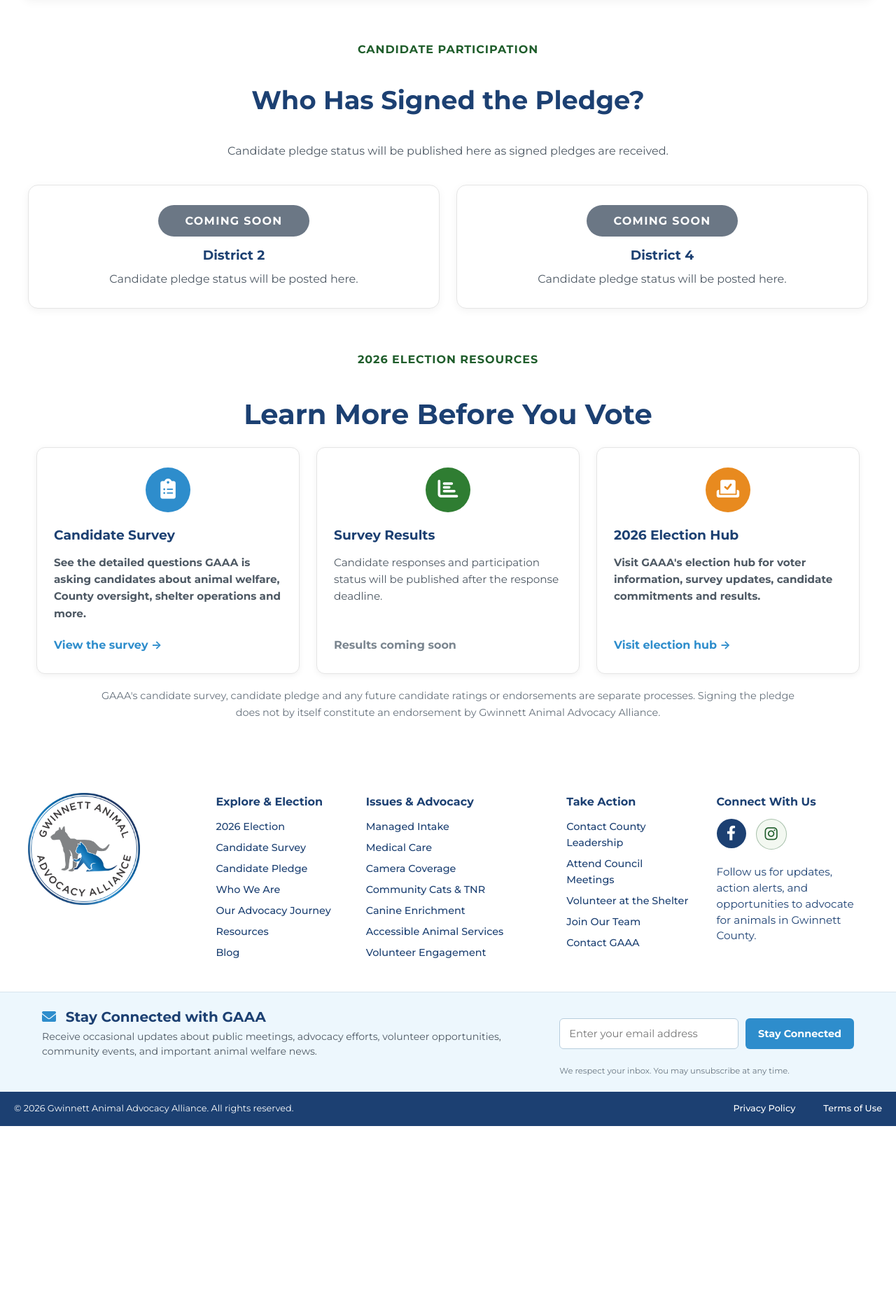
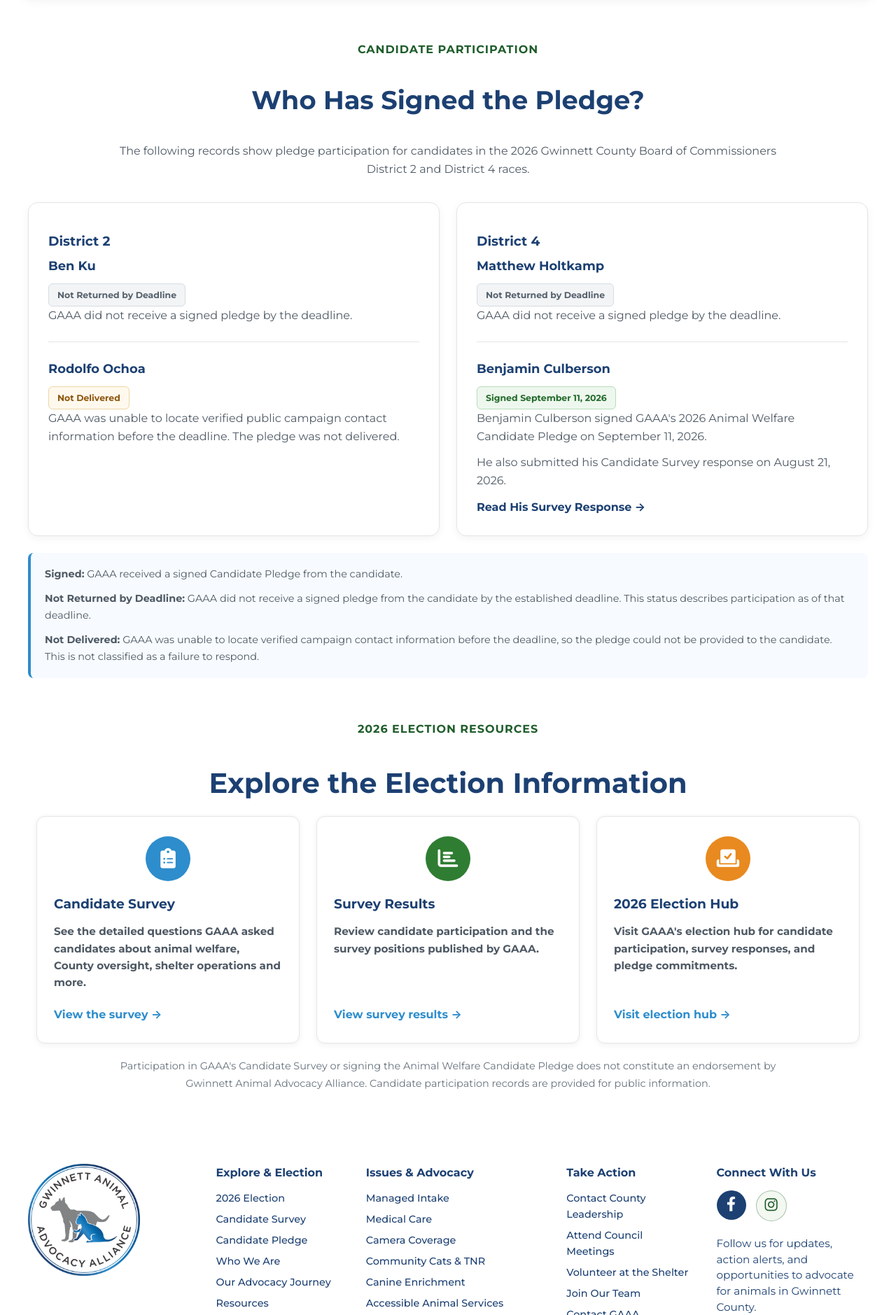
Before and after one commit to whitleybacon/gwinnett-animal-advocacy-alliance, a Jekyll site: the page built from election-2026/candidate-pledge/index.html, in a window 1280 px wide. Shown: the part 3809-5688 px from the top of the page at 70% size. Built offline with Jekyll 4.4.1, drawn with Linux system fonts in a browser that asks for light colours; before the commit the page ends 5418 px from its top, so only the background shows below that.

Commit message:
Update index.html

```diff
--- a/election-2026/candidate-pledge/index.html
+++ b/election-2026/candidate-pledge/index.html
@@ -233,6 +233,7 @@
     border: 1px solid #e5e5e5;
     border-radius: 14px;
     box-shadow: 0 3px 12px rgba(0,0,0,.05);
+    text-align: left;
   }
 
   .signer-card h3 {
@@ -242,10 +243,77 @@
 
   .signer-card p {
     margin: 0;
+    line-height: 1.6;
   }
 
-  .status-badge.badge-pending {
-    background: #6b7785;
+  .signer-card p + p {
+    margin-top: 12px;
+  }
+
+  .signer-card .candidate-entry + .candidate-entry {
+    margin-top: 24px;
+    padding-top: 24px;
+    border-top: 1px solid #e5e5e5;
+  }
+
+  .signer-card .candidate-entry h4 {
+    color: var(--accent);
+    font-size: 1.12rem;
+    margin: 0 0 10px;
+  }
+
+  .signer-card .candidate-entry a {
+    display: inline-block;
+    margin-top: 12px;
+    color: var(--accent);
+    font-weight: 700;
+  }
+
+  .pledge-status {
+    display: inline-block;
+    padding: 7px 12px;
+    border-radius: 6px;
+    font-size: .78rem;
+    font-weight: 800;
+    line-height: 1.4;
+  }
+
+  .pledge-status.signed {
+    background: #edf7ee;
+    color: #246b2a;
+    border: 1px solid #b9dcbc;
+  }
+
+  .pledge-status.not-returned {
+    background: #f2f4f6;
+    color: #56616c;
+    border: 1px solid #d7dde2;
+  }
+
+  .pledge-status.not-delivered {
+    background: #fff8ed;
+    color: #8c570b;
+    border: 1px solid #ead8a7;
+  }
+
+  .pledge-method {
+    max-width: 1200px;
+    margin: 24px auto 0;
+    padding: 18px 20px;
+    background: #f7fbff;
+    border-left: 4px solid var(--light);
+    border-radius: 8px;
+    text-align: left;
+    font-size: .9rem;
+    line-height: 1.7;
+  }
+
+  .pledge-method p {
+    margin: 0;
+  }
+
+  .pledge-method p + p {
+    margin-top: 10px;
   }
 
   .pledge-related {
@@ -261,25 +329,13 @@
     margin-top: 0;
   }
 
-  .pledge-related .results-coming-soon {
-    cursor: default;
-  }
-
-  .pledge-related .results-coming-soon:hover {
-    transform: none;
-    box-shadow: 0 2px 10px rgba(0,0,0,0.06);
-  }
-
-  .pledge-related .results-coming-soon span {
-    color: #7a858f;
-  }
-
   .pledge-note {
     max-width: 1000px;
     margin: 0 auto 35px;
     color: #66717c;
     font-size: .9rem;
     text-align: center;
+    line-height: 1.7;
   }
 
   @media (max-width: 768px) {
@@ -348,40 +404,70 @@
     .pledge-sign-actions .btn {
       width: auto;
     }
+
+    .signer-card {
+      padding: 24px 20px;
+    }
   }
 </style>
 
 <div class="pledge-page">
 
+  <!-- HERO -->
+
   <section class="page-hero">
+
     <img
       class="page-hero-mobile-img"
       src="/assets/candidate-pledge-hero-mobile.png"
       alt="Candidate pledge document with a pen in a civic setting">
 
     <div class="page-hero-content">
-      <span class="pledge-kicker">2026 Gwinnett County Election</span>
+
+      <span class="pledge-kicker">
+        2026 Gwinnett County Election
+      </span>
+
       <h1>Animal Welfare Candidate Pledge</h1>
+
       <p>
         A commitment to transparent leadership, independent oversight,
         humane care and measurable action for Gwinnett County's animals
         and residents.
       </p>
+
     </div>
+
   </section>
 
+
+  <!-- INTRODUCTION -->
+
   <section class="pledge-intro">
-    <span class="section-label">More Than a Campaign Promise</span>
-    <h2>Supporting animal welfare is easy to say. Meaningful change requires action.</h2>
+
+    <span class="section-label">
+      More Than a Campaign Promise
+    </span>
+
+    <h2>
+      Supporting animal welfare is easy to say.
+      Meaningful change requires action.
+    </h2>
+
     <p>
       The GAAA 2026 Animal Welfare Candidate Pledge asks candidates for the
       Gwinnett County Board of Commissioners to make clear, public commitments
       on the policies, oversight, funding and leadership decisions that directly
       affect animals throughout our community.
     </p>
+
   </section>
 
+
+  <!-- PLEDGE LEAD -->
+
   <div class="pledge-lead">
+
     <p>
       <strong>By signing the GAAA Animal Welfare Candidate Pledge,</strong>
       I commit to using my position on the Gwinnett County Board of Commissioners
@@ -389,29 +475,47 @@
       to ensure that animals entrusted to Gwinnett County receive the care and
       protection they deserve.
     </p>
+
   </div>
 
+
+  <!-- SEVEN PLEDGE COMMITMENTS -->
+
   <section class="pledge-section">
+
     <div class="pledge-grid">
 
+      <!-- COMMITMENT 1 -->
+
       <article class="pledge-card">
+
         <div class="pledge-card-top">
           <div class="pledge-number">1</div>
           <h3>Independent Oversight &amp; Community Voice</h3>
         </div>
+
         <p>
           I will support meaningful citizen and animal-advocate representation and an
           Animal Advisory Council that can independently ask questions, review information,
           request records and data, make recommendations, and advise the Board without
           interference or retaliation.
         </p>
+
       </article>
 
+
+      <!-- COMMITMENT 2 -->
+
       <article class="pledge-card">
+
         <div class="pledge-card-top">
           <div class="pledge-number">2</div>
-          <h3>Accountability, Transparency &amp; Protection for Those Who Speak Up</h3>
+          <h3>
+            Accountability, Transparency &amp;
+            Protection for Those Who Speak Up
+          </h3>
         </div>
+
         <p>
           I will hold Animal Welfare leadership and employees to meaningful standards of
           professionalism, animal care, regulatory compliance and accountability; seek
@@ -419,13 +523,19 @@
           up on corrective action; and support protections for employees, volunteers,
           Council members and others who raise legitimate concerns in good faith.
         </p>
+
       </article>
 
+
+      <!-- COMMITMENT 3 -->
+
       <article class="pledge-card">
+
         <div class="pledge-card-top">
           <div class="pledge-number">3</div>
           <h3>Independent Review &amp; Objective Oversight</h3>
         </div>
+
         <p>
           I will support a comprehensive independent operational audit and/or independent
           task force to evaluate Gwinnett's animal-welfare system, with measurable
@@ -434,13 +544,19 @@
           to protect animals and employees and provide objective evidence when incidents
           or complaints occur.
         </p>
+
       </article>
 
+
+      <!-- COMMITMENT 4 -->
+
       <article class="pledge-card">
+
         <div class="pledge-card-top">
           <div class="pledge-number">4</div>
           <h3>Stronger Animal Protection Laws &amp; Enforcement</h3>
         </div>
+
         <p>
           I will support stronger measures addressing irresponsible and backyard breeding;
           prohibiting retail sales of dogs, cats and rabbits from commercial breeding
@@ -449,13 +565,19 @@
           resources. Enforcement should be fair, consistent and focused on improving animal
           and community welfare.
         </p>
+
       </article>
 
+
+      <!-- COMMITMENT 5 -->
+
       <article class="pledge-card full">
+
         <div class="pledge-card-top">
           <div class="pledge-number">5</div>
           <h3>Prevention, Humane Care, Open Intake &amp; Lifesaving</h3>
         </div>
+
         <p>
           I will support prevention and lifesaving strategies including accessible
           spay/neuter, expanded TNR and community-cat programs, owner-retention resources,
@@ -467,13 +589,19 @@
           while investing in prevention, partnerships, overflow capacity and infrastructure
           needed to safely care for animals and reduce unnecessary euthanasia.
         </p>
+
       </article>
 
+
+      <!-- COMMITMENT 6 -->
+
       <article class="pledge-card">
+
         <div class="pledge-card-top">
           <div class="pledge-number">6</div>
           <h3>Public Data, Responsiveness &amp; Budget Accountability</h3>
         </div>
+
         <p>
           I will support meaningful public reporting of shelter outcomes, euthanasia,
           length of stay, capacity, medical care, enrichment, volunteer participation,
@@ -483,13 +611,19 @@
           should have measurable objectives, publicly reported results and meaningful
           oversight.
         </p>
+
       </article>
 
+
+      <!-- COMMITMENT 7 -->
+
       <article class="pledge-card">
+
         <div class="pledge-card-top">
           <div class="pledge-number">7</div>
           <h3>Leadership &amp; A Commitment to Act</h3>
         </div>
+
         <p>
           I recognize animal welfare as a County-government responsibility. I will listen
           to residents, advocates, volunteers, employees, professionals and advisory bodies;
@@ -498,19 +632,28 @@
           animals or residents, I will use the authority of the office to pursue meaningful,
           measurable change — even when that requires challenging the status quo.
         </p>
+
       </article>
 
     </div>
+
   </section>
 
+
+  <!-- FOR CANDIDATES -->
+
   <section class="pledge-sign-section">
+
     <span class="section-label">For Candidates</span>
+
     <h2>The Candidate Pledge</h2>
+
     <p>
       Candidates receiving the 2026 GAAA Candidate Survey will also receive a
       copy of the Animal Welfare Candidate Pledge. Candidates may sign and return
       the pledge to publicly affirm their commitment to the principles outlined above.
     </p>
+
     <p>
       Completing the Candidate Survey and signing the Candidate Pledge are separate
       opportunities for candidates to communicate their positions and commitments
@@ -518,84 +661,260 @@
     </p>
 
     <div class="pledge-sign-actions">
-      <a class="btn secondary" href="https://form.jotform.com/262203851957158" target="_blank" rel="noopener noreferrer">
+
+      <a
+        class="btn secondary"
+        href="https://form.jotform.com/262203851957158"
+        target="_blank"
+        rel="noopener noreferrer">
+
         <i class="fas fa-clipboard-list" aria-hidden="true"></i>
         View the Candidate Survey
+
       </a>
+
     </div>
+
   </section>
 
+
+  <!-- CANDIDATE PLEDGE STATUS -->
+
   <section class="pledge-signers">
-    <span class="section-label">Candidate Participation</span>
+
+    <span class="section-label">
+      Candidate Participation
+    </span>
+
     <h2>Who Has Signed the Pledge?</h2>
+
     <p class="section-intro">
-      Candidate pledge status will be published here as signed pledges are received.
+      The following records show pledge participation
+      for candidates in the 2026 Gwinnett County
+      Board of Commissioners District 2 and District 4 races.
     </p>
 
     <div class="signer-grid">
+
+      <!-- DISTRICT 2 -->
+
       <div class="signer-card">
-        <span class="status-badge badge-pending">Coming Soon</span>
+
         <h3>District 2</h3>
-        <p>Candidate pledge status will be posted here.</p>
+
+        <div class="candidate-entry">
+
+          <h4>Ben Ku</h4>
+
+          <span class="pledge-status not-returned">
+            Not Returned by Deadline
+          </span>
+
+          <p>
+            GAAA did not receive a signed pledge
+            by the deadline.
+          </p>
+
+        </div>
+
+        <div class="candidate-entry">
+
+          <h4>Rodolfo Ochoa</h4>
+
+          <span class="pledge-status not-delivered">
+            Not Delivered
+          </span>
+
+          <p>
+            GAAA was unable to locate verified public
+            campaign contact information before the deadline.
+            The pledge was not delivered.
+          </p>
+
+        </div>
+
       </div>
 
+
+      <!-- DISTRICT 4 -->
+
       <div class="signer-card">
-        <span class="status-badge badge-pending">Coming Soon</span>
+
         <h3>District 4</h3>
-        <p>Candidate pledge status will be posted here.</p>
+
+        <div class="candidate-entry">
+
+          <h4>Matthew Holtkamp</h4>
+
+          <span class="pledge-status not-returned">
+            Not Returned by Deadline
+          </span>
+
+          <p>
+            GAAA did not receive a signed pledge
+            by the deadline.
+          </p>
+
+        </div>
+
+        <div class="candidate-entry">
+
+          <h4>Benjamin Culberson</h4>
+
+          <span class="pledge-status signed">
+            Signed September 11, 2026
+          </span>
+
+          <p>
+            Benjamin Culberson signed GAAA's 2026
+            Animal Welfare Candidate Pledge
+            on September 11, 2026.
+          </p>
+
+          <p>
+            He also submitted his Candidate Survey
+            response on August 21, 2026.
+          </p>
+
+          <a href="/election-2026/culberson/">
+            Read His Survey Response &rarr;
+          </a>
+
+        </div>
+
       </div>
+
     </div>
+
+
+    <!-- STATUS EXPLANATION -->
+
+    <div class="pledge-method">
+
+      <p>
+        <strong>Signed:</strong>
+        GAAA received a signed Candidate Pledge
+        from the candidate.
+      </p>
+
+      <p>
+        <strong>Not Returned by Deadline:</strong>
+        GAAA did not receive a signed pledge from
+        the candidate by the established deadline.
+        This status describes participation as of that deadline.
+      </p>
+
+      <p>
+        <strong>Not Delivered:</strong>
+        GAAA was unable to locate verified campaign
+        contact information before the deadline,
+        so the pledge could not be provided to the candidate.
+        This is not classified as a failure to respond.
+      </p>
+
+    </div>
+
   </section>
 
+
+  <!-- RELATED ELECTION RESOURCES -->
+
   <section class="pledge-related home-section">
-    <span class="section-label" style="text-align:center;">2026 Election Resources</span>
-    <h2>Learn More Before You Vote</h2>
+
+    <span
+      class="section-label"
+      style="text-align:center;">
+
+      2026 Election Resources
+
+    </span>
+
+    <h2>Explore the Election Information</h2>
 
     <div class="home-card-grid three-across-cards">
 
-      <a class="home-card" href="https://form.jotform.com/262203851957158" target="_blank" rel="noopener noreferrer">
+      <!-- SURVEY -->
+
+      <a
+        class="home-card"
+        href="https://form.jotform.com/262203851957158"
+        target="_blank"
+        rel="noopener noreferrer">
+
         <div class="home-card-icon icon-blue">
           <i class="fas fa-clipboard-list" aria-hidden="true"></i>
         </div>
+
         <h3>Candidate Survey</h3>
+
         <p>
-          See the detailed questions GAAA is asking candidates about animal
-          welfare, County oversight, shelter operations and more.
+          See the detailed questions GAAA asked candidates
+          about animal welfare, County oversight,
+          shelter operations and more.
         </p>
+
         <span>View the survey →</span>
+
       </a>
 
-      <div class="home-card results-coming-soon" aria-label="Survey Results coming soon">
+
+      <!-- RESULTS -->
+
+      <a
+        class="home-card"
+        href="/election-2026/candidate-survey/#candidate-positions">
+
         <div class="home-card-icon icon-green">
           <i class="fas fa-chart-bar" aria-hidden="true"></i>
         </div>
+
         <h3>Survey Results</h3>
+
         <p>
-          Candidate responses and participation status will be published after
-          the response deadline.
+          Review candidate participation and the
+          survey positions published by GAAA.
         </p>
-        <span>Results coming soon</span>
-      </div>
 
-      <a class="home-card" href="/election-2026/">
+        <span>View survey results →</span>
+
+      </a>
+
+
+      <!-- ELECTION HUB -->
+
+      <a
+        class="home-card"
+        href="/election-2026/">
+
         <div class="home-card-icon icon-orange">
           <i class="fas fa-check-to-slot" aria-hidden="true"></i>
         </div>
+
         <h3>2026 Election Hub</h3>
+
         <p>
-          Visit GAAA's election hub for voter information, survey updates,
-          candidate commitments and results.
+          Visit GAAA's election hub for candidate
+          participation, survey responses,
+          and pledge commitments.
         </p>
+
         <span>Visit election hub →</span>
+
       </a>
 
     </div>
+
   </section>
 
+
+  <!-- NON-ENDORSEMENT NOTE -->
+
   <p class="pledge-note">
-    GAAA's candidate survey, candidate pledge and any future candidate ratings or
-    endorsements are separate processes. Signing the pledge does not by itself
-    constitute an endorsement by Gwinnett Animal Advocacy Alliance.
+    Participation in GAAA's Candidate Survey or signing
+    the Animal Welfare Candidate Pledge does not constitute
+    an endorsement by Gwinnett Animal Advocacy Alliance.
+    Candidate participation records are provided for
+    public information.
   </p>
 
 </div>
```
